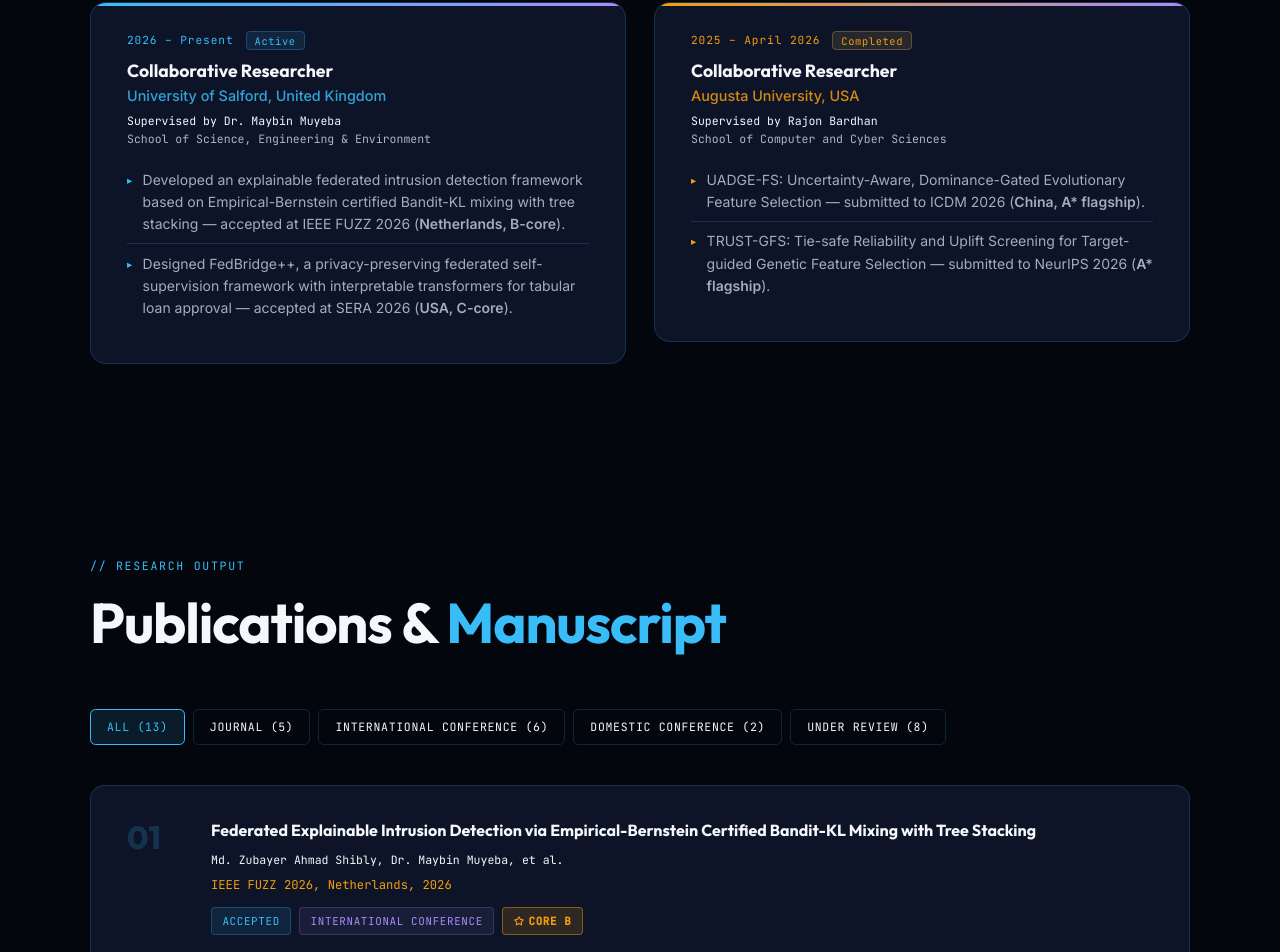
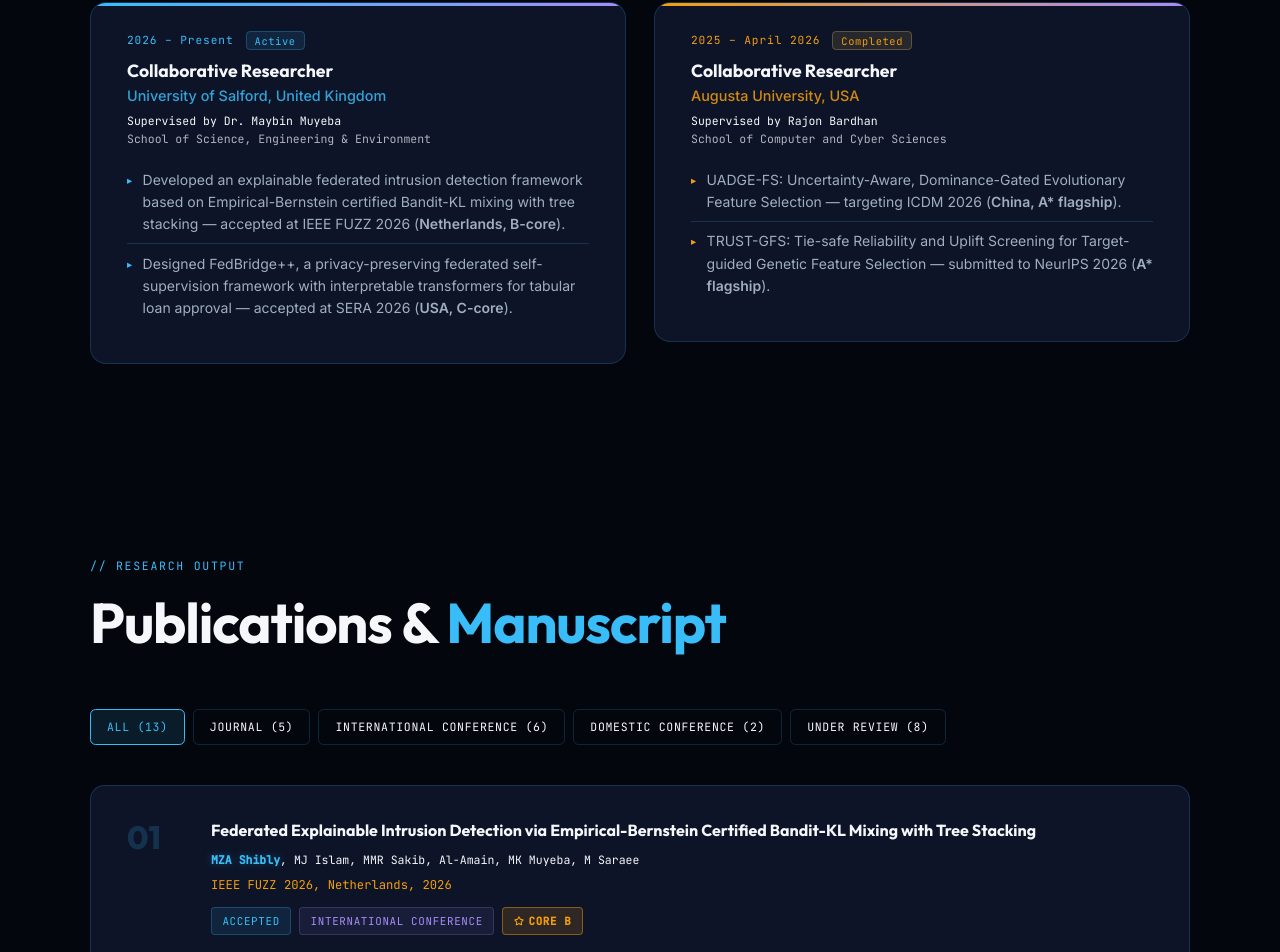
Before and after one commit to iamshibly/my-portfolio, a React (Vite) app: page / in a window 1280 px wide. Shown: the part 2678-3630 px from the top of the page. Built offline with nearby package versions, Linux system fonts and the light colour scheme; no server answers.

Commit message:
Update publications: correct author lists, highlight MZA Shibly, fix education, about bio, ICDM wording, image dataset venue

```diff
--- a/src/data/portfolio.ts
+++ b/src/data/portfolio.ts
@@ -38,7 +38,7 @@ export const heroStats: { target: number; label: string }[] = [
 /* ─── About ──────────────────────────────────────────────────── */
 export const aboutBio: string[] = [
   "I am a <strong>Computer Science and Engineering</strong> (CSE) student at <strong>SEU</strong>, <strong>Bangladesh</strong>. My focus is AI research, specifically federated learning, transformer models, explainable AI, and medical imaging.",
-  "I build systems that tackle real problems in healthcare, finance, and security. I've collaborated with researchers across the <strong>UK</strong> and <strong>USA</strong>, with papers accepted and submitted to conferences like <strong>IEEE FUZZ</strong>, <strong>NeurIPS</strong>, and <strong>ICDM</strong>.",
+  "I build systems that tackle real problems in healthcare, finance, and security. I've collaborated with researchers across the <strong>UK</strong> and <strong>USA</strong>, with papers <strong>accepted at IEEE FUZZ</strong>, <strong>submitted to NeurIPS</strong>, and <strong>targeting ICDM</strong>.",
   "I also believe in working close to the algorithm, which is reflected in works like <strong>TRUST-GFS</strong> and <strong>UADGE-FS</strong>, where I contributed to designing novel feature selection frameworks from the ground up.",
   "I'm actively seeking MSc opportunities in Europe, North America, and East Asia where I can push this research further.",
 ];
@@ -83,7 +83,7 @@ export const education: Education[] = [
     degree:      'B.Sc. in Computer Science and Engineering',
     institution: 'Southeast University (SEU), Tejgaon, Dhaka',
     cgpa:        '4.00 / 4.00',
-    cgpaRecent:  'Ranked 1st in CSE Department · Full Tuition Waiver Scholarship',
+    cgpaRecent:  '🥇 Ranked 1st in CSE Department',
   },
 ];
 
@@ -122,7 +122,7 @@ export const researchPositions: ResearchPosition[] = [
     faculty:    'School of Computer and Cyber Sciences',
     variant:    'gold',
     topics: [
-      'UADGE-FS: Uncertainty-Aware, Dominance-Gated Evolutionary Feature Selection — submitted to ICDM 2026 (<strong>China, A* flagship</strong>).',
+      'UADGE-FS: Uncertainty-Aware, Dominance-Gated Evolutionary Feature Selection — targeting ICDM 2026 (<strong>China, A* flagship</strong>).',
       'TRUST-GFS: Tie-safe Reliability and Uplift Screening for Target-guided Genetic Feature Selection — submitted to NeurIPS 2026 (<strong>A* flagship</strong>).',
     ],
   },
@@ -149,7 +149,7 @@ export const publications: Publication[] = [
   /* ── Accepted / Forthcoming ─────────────────────────────────── */
   {
     title:    'Federated Explainable Intrusion Detection via Empirical-Bernstein Certified Bandit-KL Mixing with Tree Stacking',
-    authors:  'Md. Zubayer Ahmad Shibly, Dr. Maybin Muyeba, et al.',
+    authors:  '<strong class="author-self">MZA Shibly</strong>, MJ Islam, MMR Sakib, Al-Amain, MK Muyeba, M Saraee',
     venue:    'IEEE FUZZ 2026, Netherlands',
     year:     2026,
     type:     'International Conference',
@@ -158,7 +158,7 @@ export const publications: Publication[] = [
   },
   {
     title:    'FedBridge++: Privacy-Preserving Federated Self-Supervision with Interpretable Transformers for Tabular Loan Approval',
-    authors:  'Md. Zubayer Ahmad Shibly, Dr. Maybin Muyeba, et al.',
+    authors:  '<strong class="author-self">MZA Shibly</strong>, SAK Aditto, MJ Islam, Al-Amain, MK Muyeba, M Saraee',
     venue:    'SERA 2026, USA',
     year:     2026,
     type:     'International Conference',
@@ -167,7 +167,7 @@ export const publications: Publication[] = [
   },
   {
     title:    'Leveraging Multi-Algorithmic Feature Selection and Ensemble Machine Learning for Accurate Detection of Polycystic Ovarian Syndrome',
-    authors:  'Md. Zubayer Ahmad Shibly, et al.',
+    authors:  '<strong class="author-self">MZA Shibly</strong>, S Mia, N Uddin, I Amin, Al-Amain, KMM Uddin, R Bardhan, MS Babu',
     venue:    'IEEE ICCCNT 2025, Indore, India',
     year:     2025,
     type:     'International Conference',
@@ -175,7 +175,7 @@ export const publications: Publication[] = [
   },
   {
     title:    'A Novel Hybrid Feature Selection and Ensemble Learning Approach for Mortality Risk Classification in Hepatitis B Patients: An Explainable AI Study',
-    authors:  'Md. Zubayer Ahmad Shibly, et al.',
+    authors:  '<strong class="author-self">MZA Shibly</strong>, IH Inam, A Islam, MM Hassan, AKM Masum, KMM Uddin',
     venue:    "ICCIT 2025, Cox's Bazar, Bangladesh",
     year:     2025,
     type:     'Domestic Conference',
@@ -183,7 +183,7 @@ export const publications: Publication[] = [
   },
   {
     title:    'Explainable AI-Driven Ensemble Learning Framework for PCOS Diagnosis Using AIM-PDCF and Quantum-GraphRFE Feature Selection',
-    authors:  'Md. Zubayer Ahmad Shibly, et al.',
+    authors:  '<strong class="author-self">MZA Shibly</strong>, IH Inam, A Islam, AKM Masum, KMM Uddin',
     venue:    "ICCIT 2025, Cox's Bazar, Bangladesh",
     year:     2025,
     type:     'Domestic Conference',
@@ -193,7 +193,7 @@ export const publications: Publication[] = [
   /* ── Under Review — International Conferences ───────────────── */
   {
     title:    'Adaptive Biomarker Categorization with DiCAT and TCCA Feature Selection for Robust, Explainable Early Ovarian Cancer Detection',
-    authors:  'Md. Zubayer Ahmad Shibly, et al.',
+    authors:  '<strong class="author-self">MZA Shibly</strong>, T Ahmod, SZ Khan, Al-Amain, S Ahmed',
     venue:    'IRAI 2026, Melbourne, Australia',
     year:     2026,
     type:     'International Conference',
@@ -201,7 +201,7 @@ export const publications: Publication[] = [
   },
   {
     title:    'An Explainable Stacking Ensemble Framework with Disagreement-Aware Feature Selection for Loan Approval Prediction',
-    authors:  'Md. Zubayer Ahmad Shibly, et al.',
+    authors:  'MZ Hossen, S Ullah, <strong class="author-self">MZA Shibly</strong>, A Islam, KMM Uddin',
     venue:    'TENSYMP 2026, Penang, Malaysia',
     year:     2026,
     type:     'International Conference',
@@ -209,7 +209,7 @@ export const publications: Publication[] = [
   },
   {
     title:    'An Interpretable Framework for Early Lung Cancer Prediction Using Graph Fusion and Role Stability for Robust Feature Selection with TabFGT',
-    authors:  'Md. Zubayer Ahmad Shibly, et al.',
+    authors:  'S Ullah, <strong class="author-self">MZA Shibly</strong>, MJ Islam, Al-Amain, S Ahmed, MS Babu',
     venue:    'IEEE AVSS 2026, Lecce, Italy',
     year:     2026,
     type:     'International Conference',
@@ -220,7 +220,7 @@ export const publications: Publication[] = [
   /* ── Under Review — Journals ────────────────────────────────── */
   {
     title:    'Q-SEAL: An Explainable Transformer-Based Meta-Ensemble Model for Ovarian Cancer Prediction and Deployment Evaluation',
-    authors:  'Md. Zubayer Ahmad Shibly, et al.',
+    authors:  '<strong class="author-self">MZA Shibly</strong>, SAK Aditto, MJ Islam, KMM Uddin',
     venue:    'Journal of Pathology Informatics',
     year:     2026,
     type:     'Journal',
@@ -228,15 +228,15 @@ export const publications: Publication[] = [
   },
   {
     title:    'Image Dataset for Classification and Recognition with Nutritional Values of Small Indigenous Freshwater River Fish from Bangladesh',
-    authors:  'Md. Zubayer Ahmad Shibly, et al.',
-    venue:    'Data in Brief, Elsevier',
+    authors:  'T Ahmod, <strong class="author-self">MZA Shibly</strong>, MM Hassan',
+    venue:    'Scientific Data, Nature',
     year:     2026,
     type:     'Journal',
     status:   'Under Review',
   },
   {
     title:    'Explainable Ovarian Cancer Diagnosis: Fusion-Based RFE-SHAP and Quantum-Inspired ANN-QUBO Feature Selection with Two-Tier Evaluation',
-    authors:  'Md. Zubayer Ahmad Shibly, et al.',
+    authors:  '<strong class="author-self">MZA Shibly</strong>, SAK Aditto, MJ Islam, N Hasan',
     venue:    'Digital Health (SAGE)',
     year:     2026,
     type:     'Journal',
@@ -244,7 +244,7 @@ export const publications: Publication[] = [
   },
   {
     title:    'AIDPCP: An Adaptive Intelligent Preprocessing and Clustering Pipeline for Obesity Prediction with Explainable AI',
-    authors:  'Md. Zubayer Ahmad Shibly, et al.',
+    authors:  '<strong class="author-self">MZA Shibly</strong>, IH Inam, AKM Masum, KMM Uddin',
     venue:    'IET Software (Wiley)',
     year:     2026,
     type:     'Journal',
@@ -252,7 +252,7 @@ export const publications: Publication[] = [
   },
   {
     title:    'FedGCF-Net: Federated Genetically-Optimized Contrast-Enhanced Fusion Network for Brain Tumor Classification',
-    authors:  'Md. Zubayer Ahmad Shibly',
+    authors:  '<strong class="author-self">MZA Shibly</strong>, KMM Uddin, MJ Islam, AKM Masum',
     venue:    'The Journal of Engineering',
     year:     2026,
     type:     'Journal',
--- a/src/sections/PublicationsSection.tsx
+++ b/src/sections/PublicationsSection.tsx
@@ -158,7 +158,7 @@ const PublicationsSection = () => {
               {/* Content column */}
               <div className="pub-body">
                 <h3 className="pub-title">{pub.title}</h3>
-                <p className="pub-authors">{pub.authors}</p>
+                <p className="pub-authors" dangerouslySetInnerHTML={{ __html: pub.authors }} />
                 <p className="pub-venue">{pub.venue}, {pub.year}</p>
 
                 {/* Badges + link row */}
--- a/src/styles/index.css
+++ b/src/styles/index.css
@@ -713,6 +713,13 @@ body::before {
   overflow-wrap: break-word;
 }
 
+/* Highlighted author name (portfolio owner) */
+.author-self {
+  color: var(--cyan);
+  font-weight: 700;
+  text-shadow: 0 0 8px rgba(var(--cyan-rgb), 0.35);
+}
+
 /* Venue + year: gold, sits clearly below authors */
 .pub-venue {
   font-family: var(--font-mono);
```
